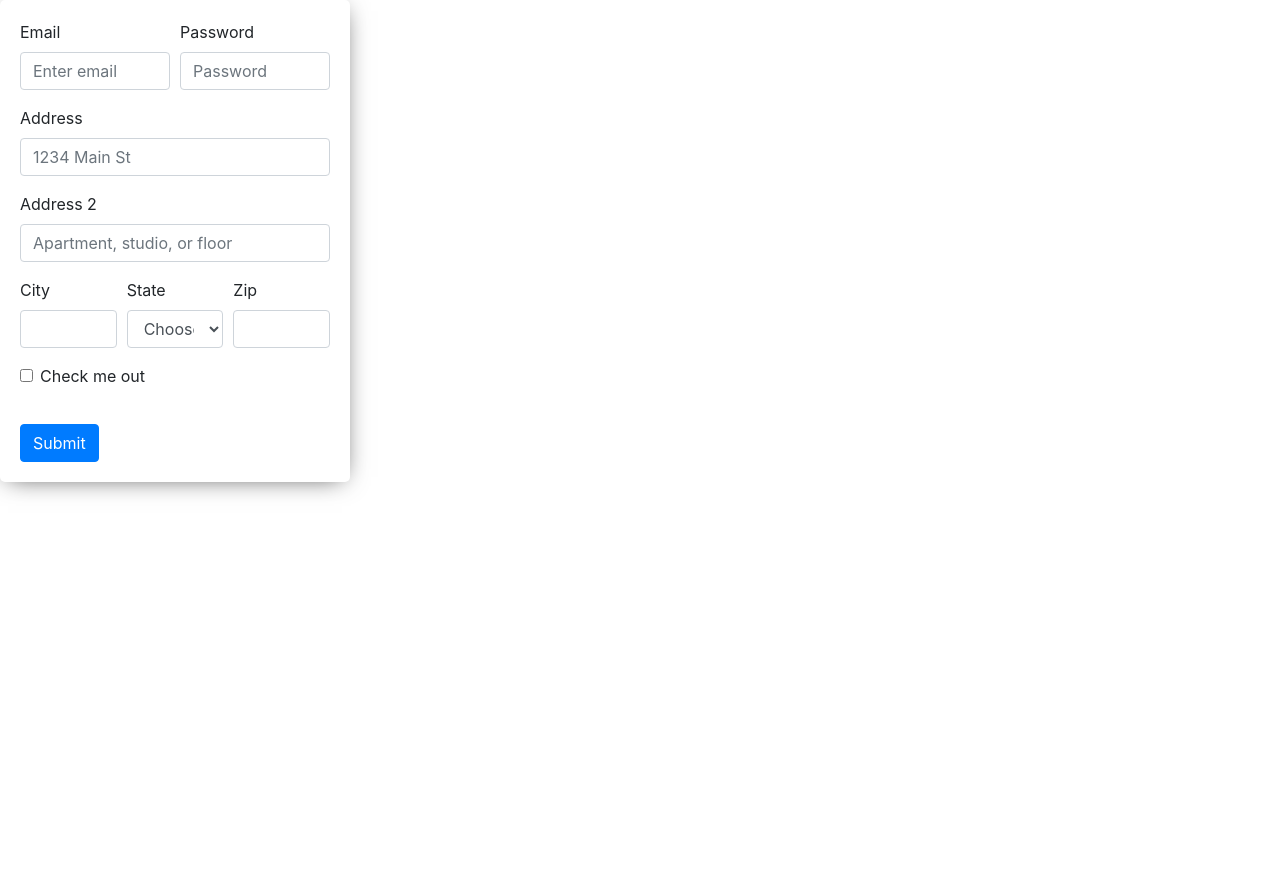
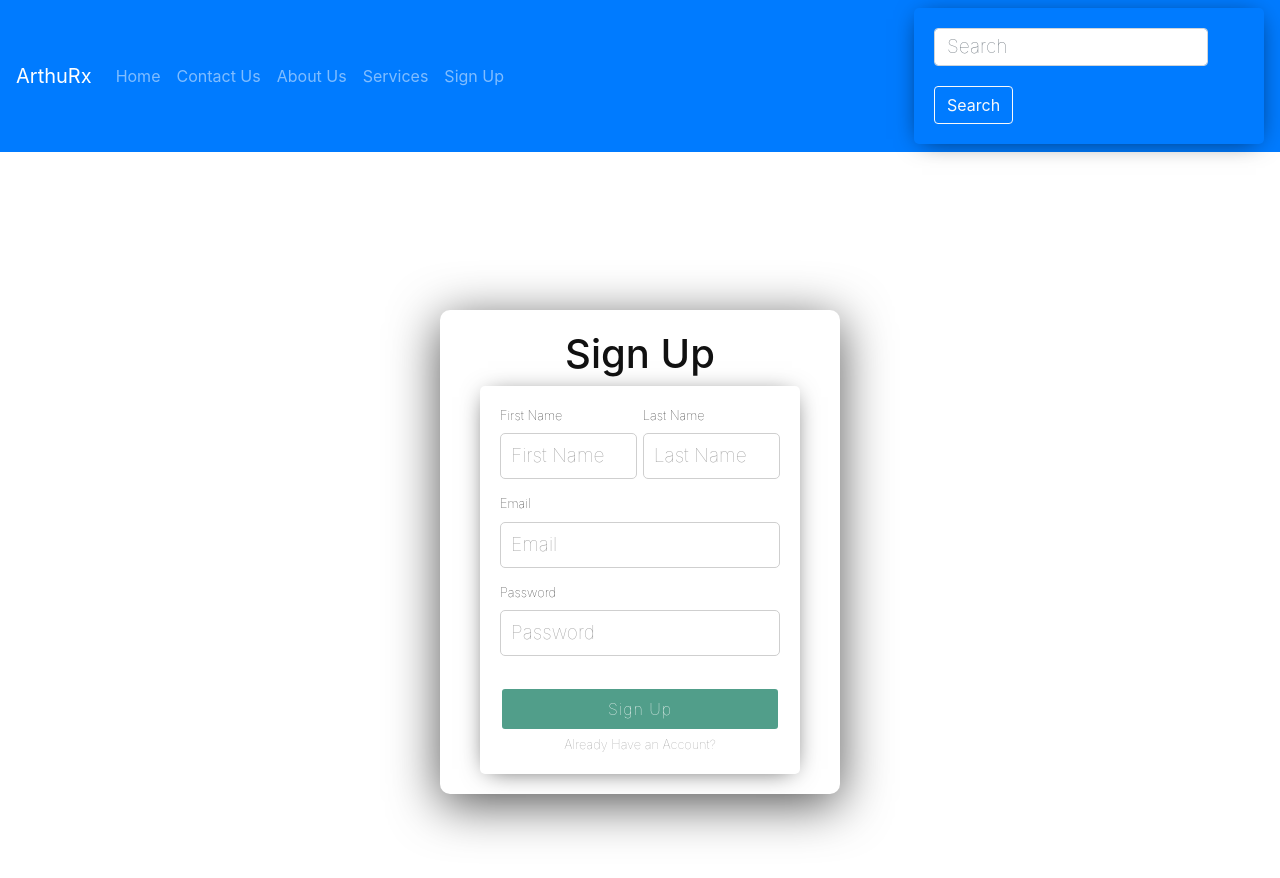
Before and after one commit to ArthurMelo9/arthurx, a React (Create React App) app: page /signUp in a window 1280 px wide. Shown: the top 878 px of the page. Before the commit the page ends 800 px from the top, so only its background shows below. Built offline with nearby package versions, Linux system fonts and the light colour scheme; no server answers.

Commit message:
progress

```diff
--- a/src/components/AboutUs.js
+++ b/src/components/AboutUs.js
@@ -1,4 +1,5 @@
 import React from 'react'
+import { Navbar, Nav, Form, FormControl, Button } from 'react-bootstrap';
 
 /**
 * @author
@@ -7,7 +8,24 @@ import React from 'react'
 
 const AboutUs = (props) => {
     return (
-        <div>AboutUs</div>
+
+        <div>
+            <Navbar bg="primary" variant="dark">
+                <Navbar.Brand>ArthuRx</Navbar.Brand>
+                <Nav className="mr-auto">
+                    <Nav.Link href="/">Home</Nav.Link>
+                    <Nav.Link href="/contactUs">Contact Us</Nav.Link>
+                    <Nav.Link href="/aboutUs">About Us</Nav.Link>
+                    <Nav.Link href="/services">Services</Nav.Link>
+                    <Nav.Link href="/signUp">Sign Up</Nav.Link>
+                </Nav>
+                <Form inline>
+                    <FormControl type="text" placeholder="Search" className="mr-sm-2" />
+                    <Button variant="outline-light">Search</Button>
+                </Form>
+            </Navbar>
+            AboutUs
+        </div>
     )
 
 }
--- a/src/components/ContactUs.js
+++ b/src/components/ContactUs.js
@@ -1,4 +1,5 @@
 import React from 'react';
+import { Navbar, Nav, Form, FormControl, Button } from 'react-bootstrap';
 
 /**
 * @author
@@ -8,6 +9,20 @@ import React from 'react';
 const ContactUs = (props) => {
     return (
         <div>
+            <Navbar bg="primary" variant="dark">
+                <Navbar.Brand>ArthuRx</Navbar.Brand>
+                <Nav className="mr-auto">
+                    <Nav.Link href="/">Home</Nav.Link>
+                    <Nav.Link href="/contactUs">Contact Us</Nav.Link>
+                    <Nav.Link href="/aboutUs">About Us</Nav.Link>
+                    <Nav.Link href="/services">Services</Nav.Link>
+                    <Nav.Link href="/signUp">Sign Up</Nav.Link>
+                </Nav>
+                <Form inline>
+                    <FormControl type="text" placeholder="Search" className="mr-sm-2" />
+                    <Button variant="outline-light">Search</Button>
+                </Form>
+            </Navbar>
             <p>contact us</p>
         </div>
     )
--- a/src/components/Services.js
+++ b/src/components/Services.js
@@ -1,4 +1,5 @@
-import React from 'react'
+import React from 'react';
+import { Navbar, Nav, Form, FormControl, Button } from 'react-bootstrap';
 
 /**
 * @author
@@ -7,7 +8,23 @@ import React from 'react'
 
 const Services = (props) => {
     return (
-        <div>Services</div>
+        <div>
+            <Navbar bg="primary" variant="dark">
+                <Navbar.Brand>ArthuRx</Navbar.Brand>
+                <Nav className="mr-auto">
+                    <Nav.Link href="/">Home</Nav.Link>
+                    <Nav.Link href="/contactUs">Contact Us</Nav.Link>
+                    <Nav.Link href="/aboutUs">About Us</Nav.Link>
+                    <Nav.Link href="/services">Services</Nav.Link>
+                    <Nav.Link href="/signUp">Sign Up</Nav.Link>
+                </Nav>
+                <Form inline>
+                    <FormControl type="text" placeholder="Search" className="mr-sm-2" />
+                    <Button variant="outline-light">Search</Button>
+                </Form>
+            </Navbar>
+            Services
+        </div>
     )
 
 }
--- a/src/components/SignUp.js
+++ b/src/components/SignUp.js
@@ -1,68 +1,184 @@
-import React from 'react'
-import { Form, Col, Button } from 'react-bootstrap';
+import React, { Component } from 'react';
+import './signUp.css';
+import { Navbar, Nav, Form, FormControl, Button } from 'react-bootstrap';
 
 /**
 * @author
 * @function SignUp
 **/
 
-const SignUp = (props) => {
-    return (
-        <div>
-            <Form>
-                <Form.Row>
-                    <Form.Group as={Col} controlId="formGridEmail">
-                        <Form.Label>Email</Form.Label>
-                        <Form.Control type="email" placeholder="Enter email" />
-                    </Form.Group>
+const emailRegex = RegExp(/^[a-zA-Z0-9.!#$%&’*+/=?^_`{|}~-]+@[a-zA-Z0-9-]+(?:\.[a-zA-Z0-9-]+)*$/);
 
-                    <Form.Group as={Col} controlId="formGridPassword">
-                        <Form.Label>Password</Form.Label>
-                        <Form.Control type="password" placeholder="Password" />
-                    </Form.Group>
-                </Form.Row>
+const formValid = ({ formErrors, ...rest }) => {
+    let valid = true;
 
-                <Form.Group controlId="formGridAddress1">
-                    <Form.Label>Address</Form.Label>
-                    <Form.Control placeholder="1234 Main St" />
-                </Form.Group>
+    // validate form errors being empty
+    Object.values(formErrors).forEach(val => {
+        val.length > 0 && (valid = false);
+    });
 
-                <Form.Group controlId="formGridAddress2">
-                    <Form.Label>Address 2</Form.Label>
-                    <Form.Control placeholder="Apartment, studio, or floor" />
-                </Form.Group>
+    // validate the form was filled out
+    Object.values(rest).forEach(val => {
+        val === null && (valid = false);
+    });
 
-                <Form.Row>
-                    <Form.Group as={Col} controlId="formGridCity">
-                        <Form.Label>City</Form.Label>
-                        <Form.Control />
-                    </Form.Group>
+    return valid;
+};
 
-                    <Form.Group as={Col} controlId="formGridState">
-                        <Form.Label>State</Form.Label>
-                        <Form.Control as="select" defaultValue="Choose...">
-                            <option>Choose...</option>
-                            <option>...</option>
-                        </Form.Control>
-                    </Form.Group>
+class SignUp extends Component {
+    constructor(props) {
+        super(props);
 
-                    <Form.Group as={Col} controlId="formGridZip">
-                        <Form.Label>Zip</Form.Label>
-                        <Form.Control />
-                    </Form.Group>
-                </Form.Row>
+        this.state = {
+            firstName: null,
+            lastName: null,
+            email: null,
+            password: null,
+            formErrors: {
+                firstName: "",
+                lastName: "",
+                email: "",
+                password: ""
+            }
+        };
+    }
 
-                <Form.Group id="formGridCheckbox">
-                    <Form.Check type="checkbox" label="Check me out" />
-                </Form.Group>
+    handleSubmit = e => {
+        e.preventDefault();
 
-                <Button variant="primary" type="submit">
-                    Submit
-                </Button>
-            </Form>
-        </div>
-    )
+        if (formValid(this.state)) {
+            console.log(`
+          --SUBMITTING--
+          First Name: ${this.state.firstName}
+          Last Name: ${this.state.lastName}
+          Email: ${this.state.email}
+          Password: ${this.state.password}
+        `);
+        } else {
+            console.error("FORM INVALID - DISPLAY ERROR MESSAGE");
+        }
+    };
 
+    handleChange = e => {
+        e.preventDefault();
+        const { name, value } = e.target;
+        let formErrors = { ...this.state.formErrors };
+
+        switch (name) {
+            case "firstName":
+                formErrors.firstName =
+                    value.length < 3 ? "minimum 3 characaters required" : "";
+                break;
+            case "lastName":
+                formErrors.lastName =
+                    value.length < 3 ? "minimum 3 characaters required" : "";
+                break;
+            case "email":
+                formErrors.email = emailRegex.test(value)
+                    ? ""
+                    : "invalid email address";
+                break;
+            case "password":
+                formErrors.password =
+                    value.length < 6 ? "minimum 6 characaters required" : "";
+                break;
+            default:
+                break;
+        }
+
+        this.setState({ formErrors, [name]: value }, () => console.log(this.state));
+    };
+
+    render() {
+        const { formErrors } = this.state;
+
+        return (
+
+            <div>
+                <Navbar bg="primary" variant="dark">
+                    <Navbar.Brand>ArthuRx</Navbar.Brand>
+                    <Nav className="mr-auto">
+                        <Nav.Link href="/">Home</Nav.Link>
+                        <Nav.Link href="/contactUs">Contact Us</Nav.Link>
+                        <Nav.Link href="/aboutUs">About Us</Nav.Link>
+                        <Nav.Link href="/services">Services</Nav.Link>
+                        <Nav.Link href="/signUp">Sign Up</Nav.Link>
+                    </Nav>
+                    <Form inline>
+                        <FormControl type="text" placeholder="Search" className="mr-sm-2" />
+                        <Button variant="outline-light">Search</Button>
+                    </Form>
+                </Navbar>
+                <div className="wrapper">
+                    <div className="form-wrapper">
+                        <h1>Sign Up</h1>
+                        <form onSubmit={this.handleSubmit} noValidate>
+                            <div className="firstName">
+                                <label htmlFor="firstName">First Name</label>
+                                <input
+                                    className={formErrors.firstName.length > 0 ? "error" : null}
+                                    placeholder="First Name"
+                                    type="text"
+                                    name="firstName"
+                                    noValidate
+                                    onChange={this.handleChange}
+                                />
+                                {formErrors.firstName.length > 0 && (
+                                    <span className="errorMessage">{formErrors.firstName}</span>
+                                )}
+                            </div>
+                            <div className="lastName">
+                                <label htmlFor="lastName">Last Name</label>
+                                <input
+                                    className={formErrors.lastName.length > 0 ? "error" : null}
+                                    placeholder="Last Name"
+                                    type="text"
+                                    name="lastName"
+                                    noValidate
+                                    onChange={this.handleChange}
+                                />
+                                {formErrors.lastName.length > 0 && (
+                                    <span className="errorMessage">{formErrors.lastName}</span>
+                                )}
+                            </div>
+                            <div className="email">
+                                <label htmlFor="email">Email</label>
+                                <input
+                                    className={formErrors.email.length > 0 ? "error" : null}
+                                    placeholder="Email"
+                                    type="email"
+                                    name="email"
+                                    noValidate
+                                    onChange={this.handleChange}
+                                />
+                                {formErrors.email.length > 0 && (
+                                    <span className="errorMessage">{formErrors.email}</span>
+                                )}
+                            </div>
+                            <div className="password">
+                                <label htmlFor="password">Password</label>
+                                <input
+                                    className={formErrors.password.length > 0 ? "error" : null}
+                                    placeholder="Password"
+                                    type="password"
+                                    name="password"
+                                    noValidate
+                                    onChange={this.handleChange}
+                                />
+                                {formErrors.password.length > 0 && (
+                                    <span className="errorMessage">{formErrors.password}</span>
+                                )}
+                            </div>
+                            <div className="createAccount">
+                                <button type="submit">Sign Up</button>
+                                <small>Already Have an Account?</small>
+                            </div>
+                        </form>
+                    </div>
+                </div>
+            </div>
+        );
+    }
 }
 
 export default SignUp;
--- /dev/null
+++ b/src/components/signUp.css
@@ -0,0 +1,131 @@
+/* Colors */
+/*
+dark blue: #476A6F
+light blue: #258EA6
+dark green: #519E8A
+medium green: #7EB09B
+light green: #A3C4BC
+*/
+
+.wrapper {
+  height: 100vh;
+  width: 100%;
+  display: flex;
+  flex-direction: column;
+  justify-content: center;
+  align-items: center;
+  background-color: ;
+}
+
+.form-wrapper {
+  width: 400px;
+  display: flex;
+  flex-direction: column;
+  padding: 20px 40px;
+  border-radius: 10px;
+  box-shadow: 0px 10px 50px #555;
+  background-color: #ffffff;
+}
+
+form {
+  width: 100%;
+  display: flex;
+  flex-wrap: wrap;
+}
+
+h1 {
+  text-align: center;
+  width: 100%;
+  color: #111;
+  font-weight: lighter;
+  font-family: -apple-system, BlinkMacSystemFont, "Segoe UI", Roboto, Oxygen,
+    Ubuntu, Cantarell, "Open Sans", "Helvetica Neue", sans-serif;
+}
+
+label {
+  font-size: 0.8em;
+  margin-bottom: 0.25em;
+  color: #222;
+  font-weight: lighter;
+}
+
+input {
+  padding: 10px 10px;
+  border-radius: 5px;
+  outline: none;
+  border: 1px solid #cfcfcf;
+}
+
+input::placeholder {
+  font-size: 1.2em;
+  font-weight: lighter;
+  color: #999;
+}
+
+input.error {
+  border: 1px solid red;
+}
+
+.errorMessage {
+  color: red;
+  font-size: 0.75em;
+  display: relative;
+}
+
+.firstName {
+  margin-right: 1%;
+}
+
+.lastName {
+  margin-left: 1%;
+}
+
+.firstName,
+.lastName,
+.email,
+.password {
+  display: flex;
+  flex-direction: column;
+  margin-bottom: 15px;
+}
+
+.firstName,
+.lastName {
+  width: 49%;
+}
+
+.email,
+.password {
+  width: 100%;
+}
+
+.createAccount {
+  width: 100%;
+  display: flex;
+  flex-direction: column;
+  align-items: center;
+}
+
+.createAccount button {
+  background-color: #519e8a;
+  color: #fff;
+  border: 2px solid #fff;
+  width: 100%;
+  margin-top: 1em;
+  padding: 8px 0px;
+  font-size: 1em;
+  font-weight: lighter;
+  letter-spacing: 1px;
+  margin-bottom: 0.25em;
+}
+
+.createAccount button:hover {
+  color: #519e8a;
+  background-color: #fff;
+  border: 2px solid #519e8a;
+}
+
+.createAccount small {
+  color: #999;
+  font-weight: lighter;
+}
```
